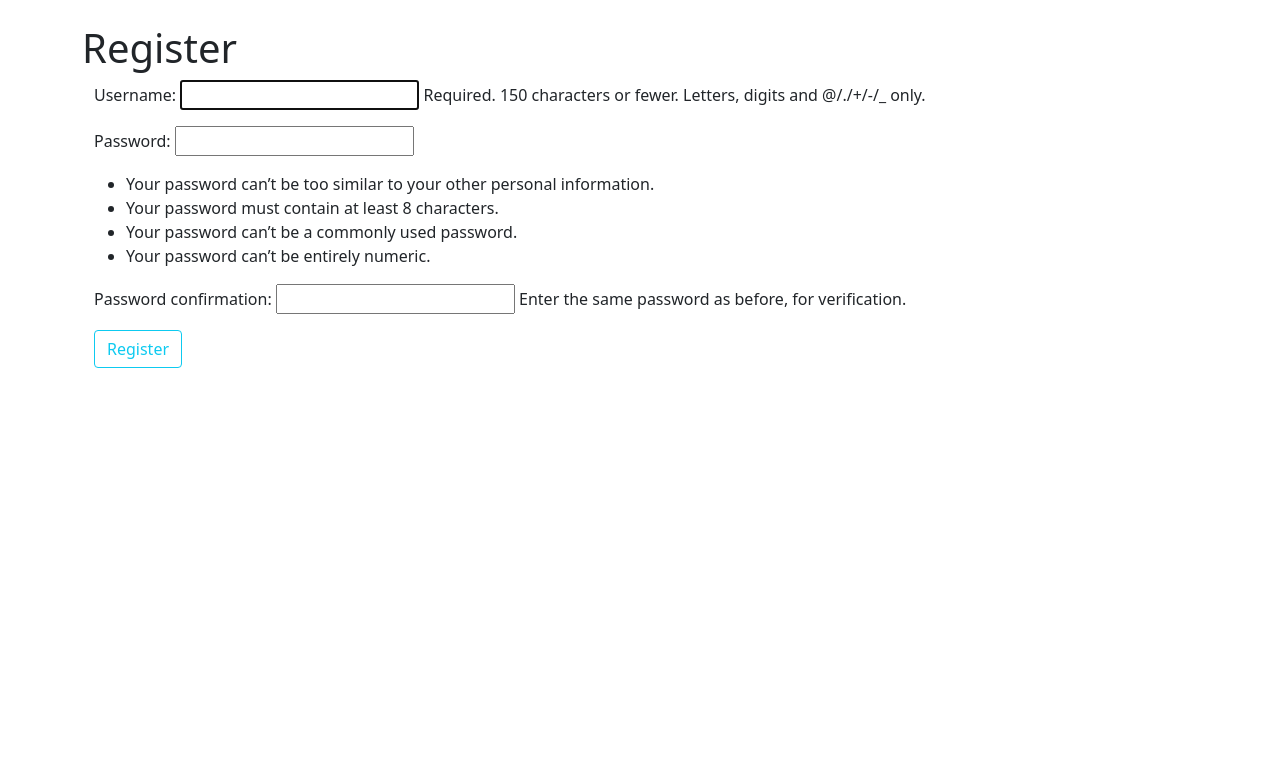
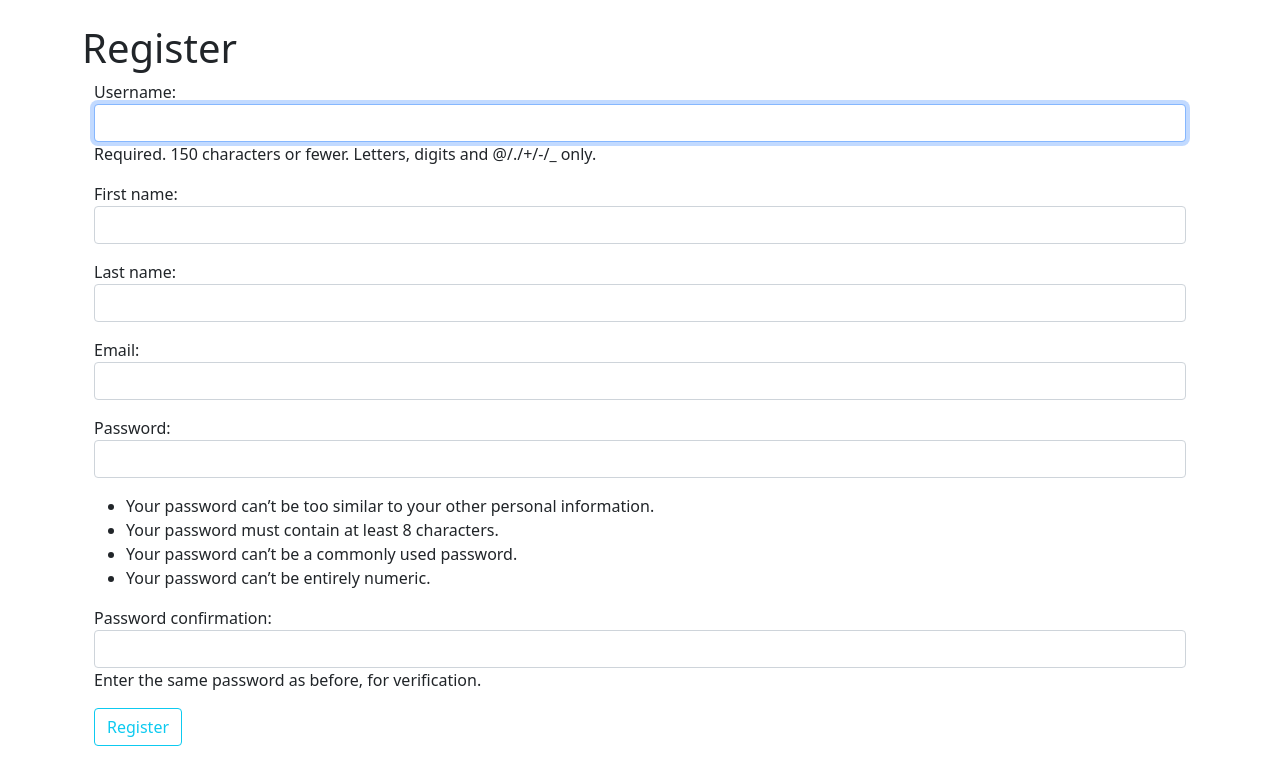
Before and after one commit to PelaNisha/Blog, a Django app: page /members/register/ in a window 1280 px wide. Shown: the part 78-848 px from the top of the page. Before the commit the page ends 446 px from the top, so only its background shows below. Run offline with Django 3.2, Linux system fonts and the light colour scheme.

Commit message:
sixth commit

```diff
--- /dev/null
+++ b/members/forms.py
@@ -0,0 +1,20 @@
+from django.contrib.auth.forms import UserCreationForm
+from django.contrib.auth.models import User
+from django import forms
+
+class SignUpForm(UserCreationForm):
+    email = forms.EmailField(widget = forms.EmailInput(attrs = {'class':'form-control '}))
+    first_name = forms.CharField(max_length= 100,widget = forms.TextInput(attrs = {'class':'form-control '}))
+    last_name = forms.CharField(max_length= 100, widget = forms.TextInput(attrs = {'class':'form-control '}))
+
+    class Meta:
+        model = User
+        fields = ('username', 'first_name', 'last_name','email', 'password1','password2')
+
+
+    def __init__(self,*args, **kwargs):
+        super(SignUpForm, self).__init__(*args, **kwargs)
+
+        self.fields['username'].widget.attrs['class'] = 'form-control'
+        self.fields['password1'].widget.attrs['class'] = 'form-control'
+        self.fields['password2'].widget.attrs['class'] = 'form-control'
--- a/members/views.py
+++ b/members/views.py
@@ -2,9 +2,10 @@ from django.shortcuts import render
 from django.views import generic
 from django.contrib.auth.forms import UserCreationForm
 from django.urls import reverse_lazy
+from .forms import SignUpForm
 # Create your views here.
 
 class UserRegistrationView(generic.CreateView):
-    form_class = UserCreationForm
+    form_class = SignUpForm
     template_name = 'registration/register.html'
     success_url = reverse_lazy('login')
--- a/templates/update_post.html
+++ b/templates/update_post.html
@@ -16,6 +16,7 @@
                 </div>
         {%else%}
                 <h4>Yor are allowed to update anybody else's post</h4>
+         {% endif%}
     {% else %}
         <h1>You are not logged in!</h1>
         <!-- <a href="{% url 'login'%}">Login /</a>
```
Also changed, not shown: templates/article_details.html (+6 -3 lines), db.sqlite3.
